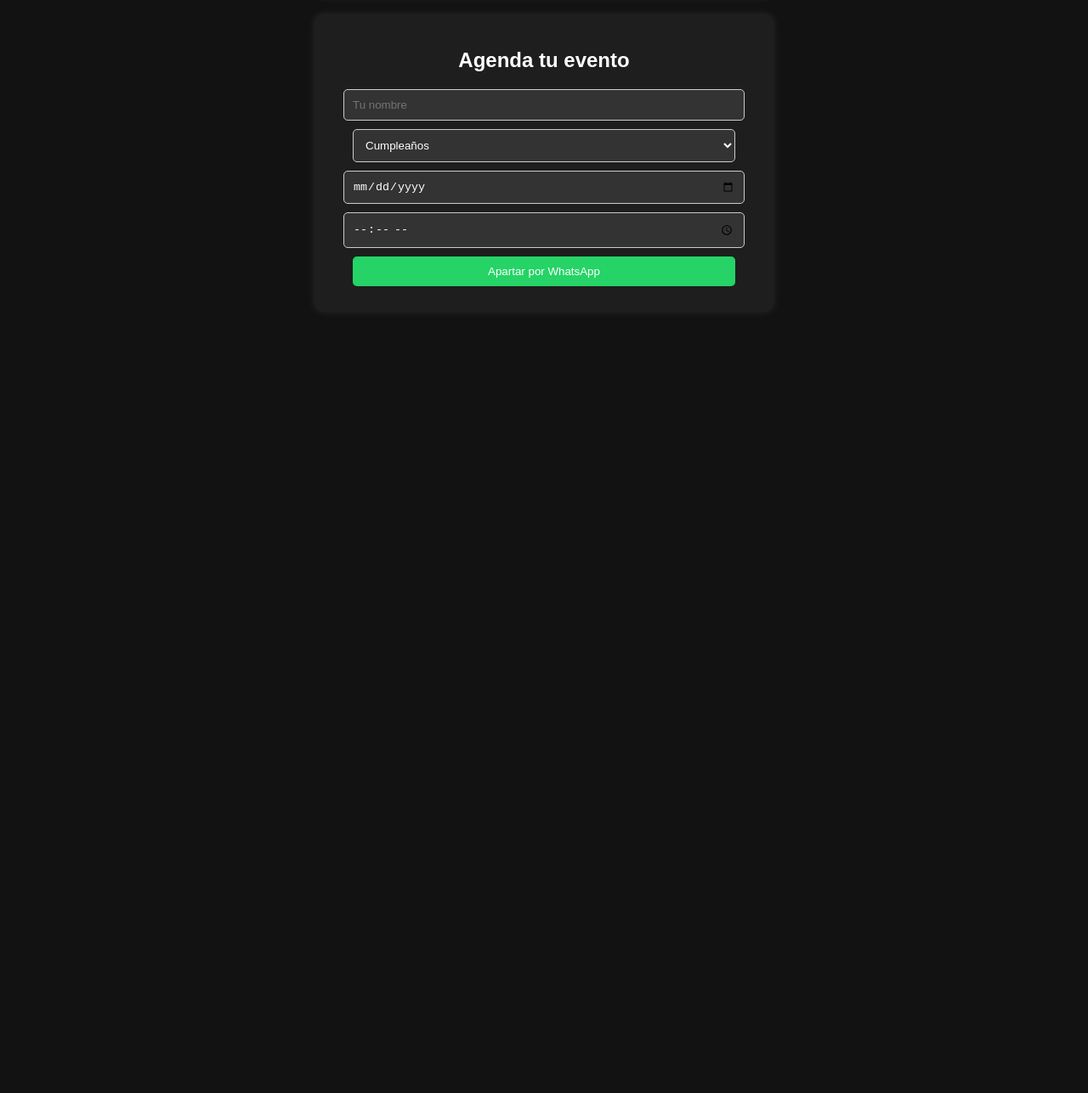
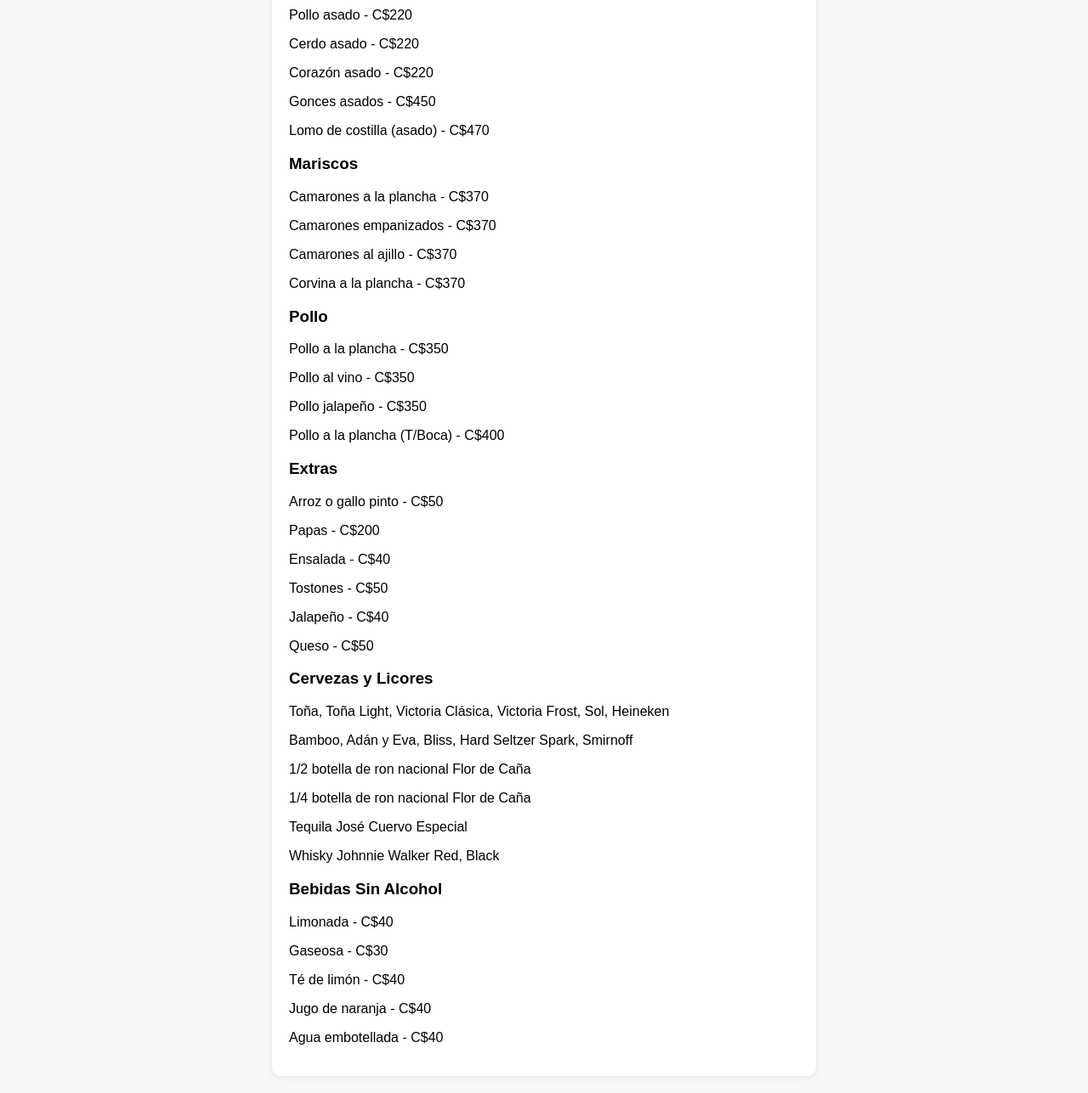
Before and after one commit to deliveryControl24/BAR-Y-RESTAURANTE-DONDE-NACHO-DELIVERY, a plain HTML site: page index.html in a window 1280 px wide. Shown: the part 757-2044 px from the top of the page at 85% size. Before the commit the page ends 1144 px from the top, so only its background shows below. Drawn offline with Linux system fonts and the light colour scheme.

Commit message:
Add files via upload

```diff
--- a/index.html
+++ b/index.html
@@ -1,5 +1,4 @@
-<!DOCTYPE html>
-<html lang="es">
+<!DOCTYPE html><html lang="es">
 <head>
     <meta charset="UTF-8">
     <meta name="viewport" content="width=device-width, initial-scale=1.0">
@@ -10,59 +9,58 @@
             text-align: center;
             margin: 0;
             padding: 0;
-            background-color: #121212;
-            color: white;
+            background-color: #f8f8f8;
         }
         header {
-            background: url('imagen1.jpg') no-repeat center center/cover;
+            position: relative;
             height: 250px;
+            overflow: hidden;
         }
-        img.logo {
-            width: 150px;
-            margin-top: -75px;
-            border-radius: 50%;
-            border: 3px solid white;
+        .video-background {
+            position: absolute;
+            top: 0;
+            left: 0;
+            width: 100%;
+            height: 100%;
         }
         .container {
             padding: 20px;
-            background: #1e1e1e;
+            background: white;
             margin: 20px auto;
             width: 90%;
             max-width: 500px;
             border-radius: 10px;
-            box-shadow: 0px 0px 10px rgba(255, 255, 255, 0.1);
+            box-shadow: 0px 0px 10px rgba(0, 0, 0, 0.1);
         }
-        input, textarea, select, button {
+        button {
             display: block;
             width: 90%;
             margin: 10px auto;
             padding: 10px;
             border-radius: 5px;
-            border: 1px solid #ccc;
-            background: #333;
+            border: none;
             color: white;
-        }
-        button {
-            background-color: green;
-            color: white;
-            border: none;
             cursor: pointer;
         }
-        .facebook-btn {
-            background-color: #3b5998;
+        .facebook-btn { background-color: #3b5998; }
+        .call-btn { background-color: #007bff; }
+        .menu-container {
+            text-align: left;
+            padding: 20px;
+            background: white;
+            margin: 20px auto;
+            width: 90%;
+            max-width: 600px;
+            border-radius: 10px;
+            box-shadow: 0px 0px 10px rgba(0, 0, 0, 0.1);
         }
-        .call-btn {
-            background-color: #007bff;
-        }
-        .whatsapp-btn {
-            background-color: #25d366;
-        }
+        .menu-container h2 { text-align: center; }
     </style>
 </head>
 <body>
-    <header></header>
-    <img src="imagen2.jpg" alt="Logo" class="logo">
-
+    <header>
+        <iframe class="video-background" src="https://www.youtube.com/embed/8M0AvPvPg0A?autoplay=1&mute=1&loop=1&playlist=8M0AvPvPg0A" frameborder="0" allowfullscreen></iframe>
+    </header>
     <div class="container">
         <h2>Haz tu pedido</h2>
         <input type="text" id="nombre" placeholder="Tu nombre">
@@ -72,22 +70,46 @@
         <button class="facebook-btn" onclick="seguirFacebook()">Síguenos en Facebook</button>
         <button class="call-btn" onclick="llamar()">Llamar al Restaurante</button>
     </div>
-
-    <div class="container">
-        <h2>Agenda tu evento</h2>
-        <input type="text" id="nombreEvento" placeholder="Tu nombre">
-        <select id="evento">
-            <option value="Cumpleaños">Cumpleaños</option>
-            <option value="Reunión empresarial">Reunión empresarial</option>
-            <option value="Boda">Boda</option>
-            <option value="Aniversario">Aniversario</option>
-            <option value="Otro">Otro</option>
-        </select>
-        <input type="date" id="fecha">
-        <input type="time" id="hora">
-        <button class="whatsapp-btn" onclick="agendarEvento()">Apartar por WhatsApp</button>
+    <div class="menu-container">
+        <h2>Menú Completo</h2>
+        <h3>Asados</h3>
+        <p>Costilla de cerdo - C$300</p>
+        <p>Pollo asado - C$220</p>
+        <p>Cerdo asado - C$220</p>
+        <p>Corazón asado - C$220</p>
+        <p>Gonces asados - C$450</p>
+        <p>Lomo de costilla (asado) - C$470</p>
+        <h3>Mariscos</h3>
+        <p>Camarones a la plancha - C$370</p>
+        <p>Camarones empanizados - C$370</p>
+        <p>Camarones al ajillo - C$370</p>
+        <p>Corvina a la plancha - C$370</p>
+        <h3>Pollo</h3>
+        <p>Pollo a la plancha - C$350</p>
+        <p>Pollo al vino - C$350</p>
+        <p>Pollo jalapeño - C$350</p>
+        <p>Pollo a la plancha (T/Boca) - C$400</p>
+        <h3>Extras</h3>
+        <p>Arroz o gallo pinto - C$50</p>
+        <p>Papas - C$200</p>
+        <p>Ensalada - C$40</p>
+        <p>Tostones - C$50</p>
+        <p>Jalapeño - C$40</p>
+        <p>Queso - C$50</p>
+        <h3>Cervezas y Licores</h3>
+        <p>Toña, Toña Light, Victoria Clásica, Victoria Frost, Sol, Heineken</p>
+        <p>Bamboo, Adán y Eva, Bliss, Hard Seltzer Spark, Smirnoff</p>
+        <p>1/2 botella de ron nacional Flor de Caña</p>
+        <p>1/4 botella de ron nacional Flor de Caña</p>
+        <p>Tequila José Cuervo Especial</p>
+        <p>Whisky Johnnie Walker Red, Black</p>
+        <h3>Bebidas Sin Alcohol</h3>
+        <p>Limonada - C$40</p>
+        <p>Gaseosa - C$30</p>
+        <p>Té de limón - C$40</p>
+        <p>Jugo de naranja - C$40</p>
+        <p>Agua embotellada - C$40</p>
     </div>
-
     <script>
         function enviarPedido() {
             let nombre = document.getElementById('nombre').value;
@@ -97,23 +119,11 @@
             let url = `https://wa.me/50584751878?text=${encodeURIComponent(mensaje)}`;
             window.location.href = url;
         }
-
         function seguirFacebook() {
             window.open('https://www.facebook.com/share/1DHqK3jtA3/', '_blank');
         }
-
         function llamar() {
             window.location.href = 'tel:+50584751878';
-        }
-
-        function agendarEvento() {
-            let nombreEvento = document.getElementById('nombreEvento').value;
-            let evento = document.getElementById('evento').value;
-            let fecha = document.getElementById('fecha').value;
-            let hora = document.getElementById('hora').value;
-            let mensaje = `Hola, mi nombre es ${nombreEvento}. Quiero apartar un evento de tipo: ${evento} para la fecha: ${fecha} a las ${hora}.`;
-            let url = `https://wa.me/50584751878?text=${encodeURIComponent(mensaje)}`;
-            window.location.href = url;
         }
     </script>
 </body>
```
